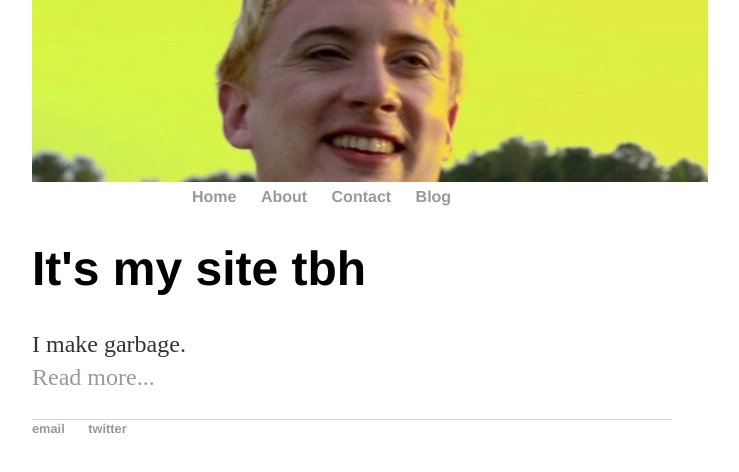
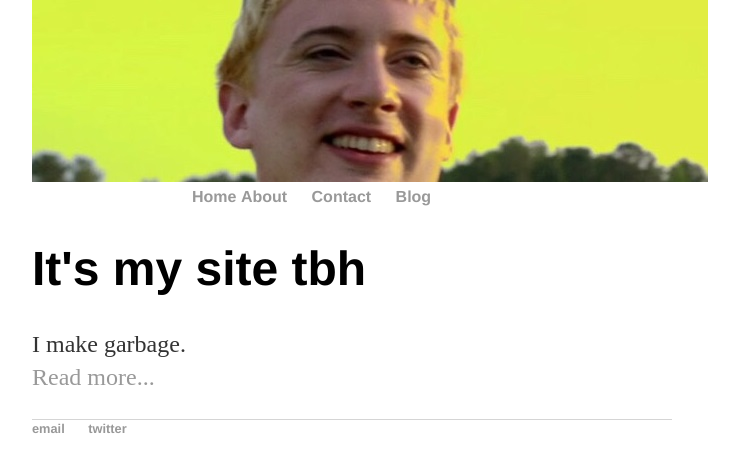
Before and after one commit to glasscaked/strip, a Jekyll site: the page built from index.html, in a window 1280 px wide. Shown: the top 472 px of the page, without its empty margins (288-1027 px from the left). Built offline with Jekyll 4.4.1, drawn with Linux system fonts in a browser that asks for light colours.

```diff
--- a/_layouts/default.html
+++ b/_layouts/default.html
@@ -20,7 +20,7 @@
         <div class="center">
     <nav>
 <ul>
-<li><a href="/">Home</a></li>
+<a href="/">Home</a>
 <li><a href="/about">About</a></li>
 <li><a href="/contact">Contact</a></li>
 <li><a href="/blog">Blog</a></li>
```
